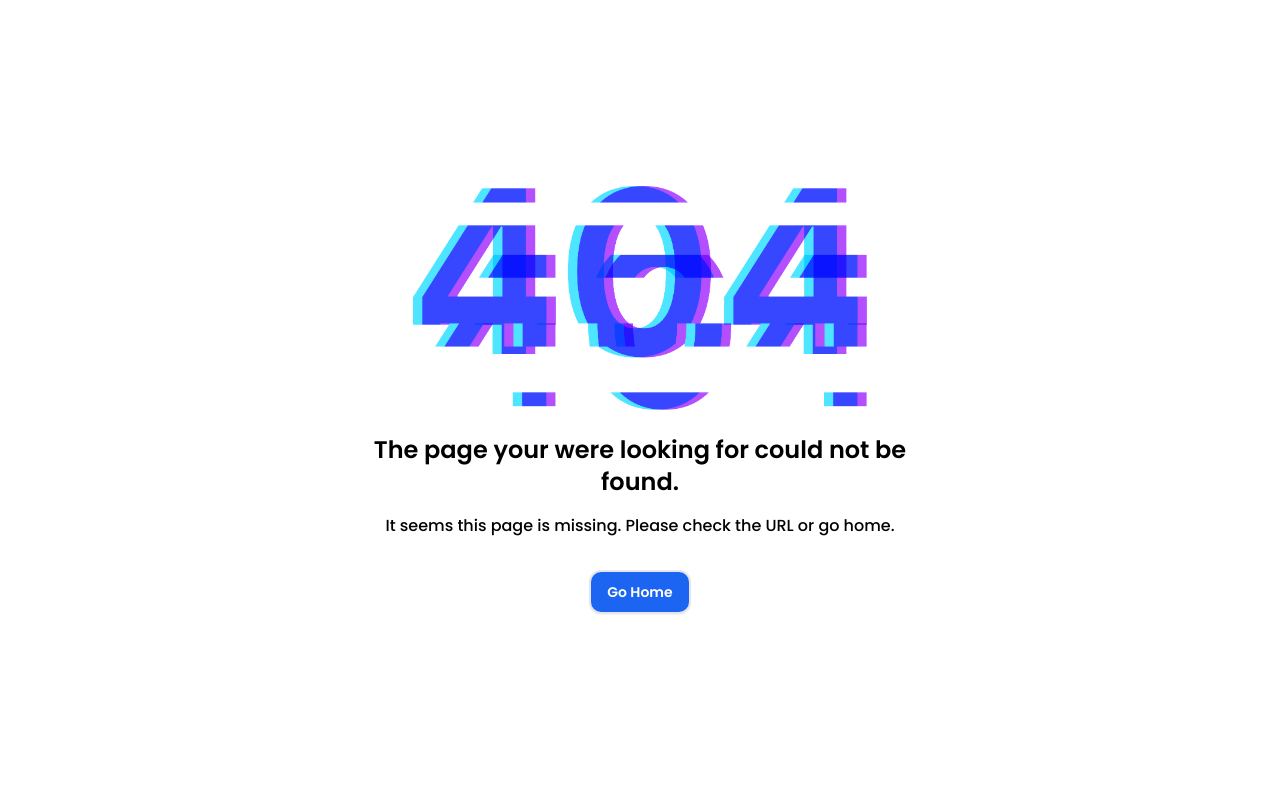
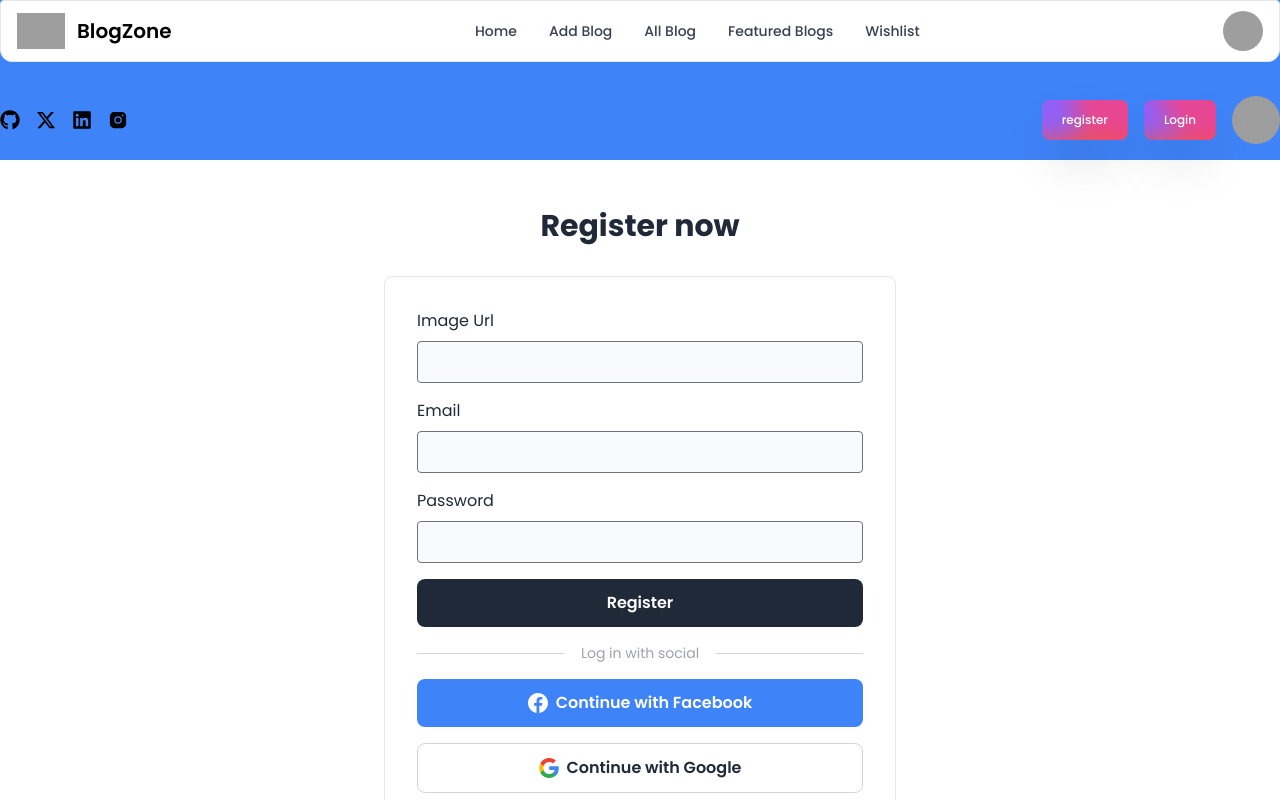
Before and after one commit to jalal-uddin-sharif/blog-zone, a React (Vite) app: page /register in a window 1280 px wide. Shown: the top 800 px of the page. Built offline with nearby package versions, Linux system fonts and the light colour scheme; grey boxes are pictures that could not be loaded.

Commit message:
designed register page

```diff
--- a/package.json
+++ b/package.json
@@ -17,6 +17,7 @@
     "flowbite-react": "^0.9.0",
     "react": "^18.2.0",
     "react-dom": "^18.2.0",
+    "react-hook-form": "^7.51.4",
     "react-icons": "^5.2.1",
     "react-router-dom": "^6.23.0"
   },
--- a/src/Authentication/Register.jsx
+++ b/src/Authentication/Register.jsx
@@ -1,7 +1,87 @@
+import { useForm } from "react-hook-form"
+import { Link } from "react-router-dom";
 const Register = () => {
+    const {
+        register,
+        formState: { errors },
+        handleSubmit,
+    } = useForm()
+    const onSubmit = (data) => {
+        console.log(data);
+    }
+    console.log(errors);
     return (
         <div>
+            <div className="bg-white py-6 sm:py-8 lg:py-12">
+                <div className="mx-auto max-w-screen-2xl px-4 md:px-8">
+                    <h2 className="mb-4 text-center text-2xl font-bold text-gray-800 md:mb-8 lg:text-3xl">Register now</h2>
 
+                    <form onSubmit={handleSubmit(onSubmit)} className="mx-auto max-w-lg rounded-lg border">
+                        <div className="flex flex-col gap-4 p-4 md:p-8">
+                            <div>
+                                <label for="image" className="mb-2 inline-block text-sm text-gray-800 sm:text-base">Image Url</label>
+                                <input type="text" name="image" className="w-full rounded border bg-gray-50 px-3 py-2 text-gray-800 outline-none ring-indigo-300 transition duration-100 focus:ring"
+                                    {...register("image", { required: true })}
+                                    aria-invalid={errors.image ? "true" : "false"} />
+
+                            </div>
+                            <div>
+                                <label for="email" className="mb-2 inline-block text-sm text-gray-800 sm:text-base">Email</label>
+                                <input type="email" name="email" className="w-full rounded border bg-gray-50 px-3 py-2 text-gray-800 outline-none ring-indigo-300 transition duration-100 focus:ring"
+                                    {...register("firstName", { required: true })}
+                                    aria-invalid={errors.firstName ? "true" : "false"} />
+                                {errors.firstName?.type === "required" && (
+                                    <p role="alert">Email is required</p>
+                                )}
+                            </div>
+
+                            <div>
+                                <label for="password" className="mb-2 inline-block text-sm text-gray-800 sm:text-base">Password</label>
+                                <input name="password"
+                                    type="password" className="w-full rounded border bg-gray-50 px-3 py-2 text-gray-800 outline-none ring-indigo-300 transition duration-100 focus:ring"
+                                    {...register("password", {
+                                        required: "Password required", minLength: 6,
+                                        pattern: /^(?=.*[A-Z])(?=.*[a-z])(?=.*[!@#$%^&*()_+{}|:"<>?])(?!.*\s).{8,}$/
+                                    })}
+                                    aria-invalid={errors.password ? "true" : "false"} />
+                                {errors.password && <span className="text-red-700" role="alert">{errors.password.message}</span>}
+                                {errors.password?.type === 'minLength' && <span className="text-red-700" role="alert">Password mustbe 6 charecter</span>}
+                                {errors.password?.type === 'pattern' && <span className="text-red-700" role="alert">Password at least one upperrcase ande lowercase and one special charecter</span>}
+                            </div>
+
+                            <button type="submit" className="block rounded-lg bg-gray-800 px-8 py-3 text-center text-sm font-semibold text-white outline-none ring-gray-300 transition duration-100 hover:bg-gray-700 focus-visible:ring active:bg-gray-600 md:text-base">Register</button>
+
+                            <div className="relative flex items-center justify-center">
+                                <span className="absolute inset-x-0 h-px bg-gray-300"></span>
+                                <span className="relative bg-white px-4 text-sm text-gray-400">Log in with social</span>
+                            </div>
+
+                            <h1 className="flex cursor-pointer items-center justify-center gap-2 rounded-lg bg-blue-500 px-8 py-3 text-center text-sm font-semibold text-white outline-none ring-blue-300 transition duration-100 hover:bg-blue-600 focus-visible:ring active:bg-blue-700 md:text-base">
+                                <svg className="h-5 w-5 shrink-0" width="24" height="24" viewBox="0 0 24 24" fill="none" xmlns="http://www.w3.org/2000/svg">
+                                    <path d="M12 0C5.37273 0 0 5.37273 0 12C0 18.0164 4.43182 22.9838 10.2065 23.8516V15.1805H7.23764V12.0262H10.2065V9.92727C10.2065 6.45218 11.8996 4.92655 14.7878 4.92655C16.1711 4.92655 16.9025 5.02909 17.2489 5.076V7.82945H15.2787C14.0525 7.82945 13.6244 8.99182 13.6244 10.302V12.0262H17.2178L16.7302 15.1805H13.6244V23.8773C19.4815 23.0825 24 18.0747 24 12C24 5.37273 18.6273 0 12 0Z" fill="white" />
+                                </svg>
+
+                                Continue with Facebook
+                            </h1>
+
+                            <h1 className="flex cursor-pointer items-center justify-center gap-2 rounded-lg border border-gray-300 bg-white px-8 py-3 text-center text-sm font-semibold text-gray-800 outline-none ring-gray-300 transition duration-100 hover:bg-gray-100 focus-visible:ring active:bg-gray-200 md:text-base">
+                                <svg className="h-5 w-5 shrink-0" width="24" height="24" viewBox="0 0 24 24" fill="none" xmlns="http://www.w3.org/2000/svg">
+                                    <path d="M23.7449 12.27C23.7449 11.48 23.6749 10.73 23.5549 10H12.2549V14.51H18.7249C18.4349 15.99 17.5849 17.24 16.3249 18.09V21.09H20.1849C22.4449 19 23.7449 15.92 23.7449 12.27Z" fill="#4285F4" />
+                                    <path d="M12.2549 24C15.4949 24 18.2049 22.92 20.1849 21.09L16.3249 18.09C15.2449 18.81 13.8749 19.25 12.2549 19.25C9.12492 19.25 6.47492 17.14 5.52492 14.29H1.54492V17.38C3.51492 21.3 7.56492 24 12.2549 24Z" fill="#34A853" />
+                                    <path d="M5.52488 14.29C5.27488 13.57 5.14488 12.8 5.14488 12C5.14488 11.2 5.28488 10.43 5.52488 9.71V6.62H1.54488C0.724882 8.24 0.254883 10.06 0.254883 12C0.254883 13.94 0.724882 15.76 1.54488 17.38L5.52488 14.29Z" fill="#FBBC05" />
+                                    <path d="M12.2549 4.75C14.0249 4.75 15.6049 5.36 16.8549 6.55L20.2749 3.13C18.2049 1.19 15.4949 0 12.2549 0C7.56492 0 3.51492 2.7 1.54492 6.62L5.52492 9.71C6.47492 6.86 9.12492 4.75 12.2549 4.75Z" fill="#EA4335" />
+                                </svg>
+
+                                Continue with Google
+                            </h1>
+                        </div>
+
+                        <div className="flex items-center justify-center bg-gray-100 p-4">
+                            <p className="text-center text-sm text-gray-500">Don't have an account? <Link to={'/login'} className="text-indigo-500 transition duration-100 hover:text-indigo-600 active:text-indigo-700">Login</Link></p>
+                        </div>
+                    </form>
+                </div>
+            </div>
         </div>
     );
 };
--- a/src/Routes/Routes.jsx
+++ b/src/Routes/Routes.jsx
@@ -6,6 +6,7 @@ import AddBlog from "../Pages/AddBlog";
 import Wishlist from "../Pages/Wishlist";
 import FeaturedBlogs from "../Pages/FeaturedBlogs";
 import Error from "../Pages/Error";
+import Register from "../Authentication/Register";
 
 export const router = createBrowserRouter([
   {
@@ -36,6 +37,11 @@ export const router = createBrowserRouter([
         element: <Wishlist/>
 
       },
+      {
+        path: "/register",
+        element: <Register/>
+
+      },
     ]
   },
 ]);
--- a/src/Shared/Navbar.jsx
+++ b/src/Shared/Navbar.jsx
@@ -3,6 +3,7 @@ import Nav from '../component/Nav'
 import { FaGithub } from "react-icons/fa";
 import { FaLinkedin, FaXTwitter } from "react-icons/fa6";
 import { PiInstagramLogoFill } from "react-icons/pi";
+import { Link } from "react-router-dom";
 
 const Navbar = () => {
   const [isOpen, setIsOpen] = useState(false);
@@ -24,22 +25,22 @@ const Navbar = () => {
             <img  className="h-12 w-12 rounded-full ml-4 hover:outline-lime-500 hover:outline cursor-pointer" src="https://i.ibb.co/CbVrJKD/ezgif-3-d504b87119.jpg" alt="" />
 
             <div className="flex gap-4">
-            <a href="#_" class="relative text-xs  items-center justify-center inline-block p-4 px-5 py-3 overflow-hidden font-medium text-indigo-600 rounded-lg shadow-2xl group">
-              <span class="absolute top-0 left-0 w-40 h-40 -mt-10 -ml-3 transition-all duration-700 bg-red-500 rounded-full blur-md ease"></span>
-              <span class="absolute inset-0 w-full h-full transition duration-700 group-hover:rotate-180 ease">
-                <span class="absolute bottom-0 left-0 w-24 h-24 -ml-10 bg-purple-500 rounded-full blur-md"></span>
-                <span class="absolute bottom-0 right-0 w-24 h-24 -mr-10 bg-pink-500 rounded-full blur-md"></span>
+            <a href="#_" className="relative text-xs  items-center justify-center inline-block p-4 px-5 py-3 overflow-hidden font-medium text-indigo-600 rounded-lg shadow-2xl group">
+              <span className="absolute top-0 left-0 w-40 h-40 -mt-10 -ml-3 transition-all duration-700 bg-red-500 rounded-full blur-md ease"></span>
+              <span className="absolute inset-0 w-full h-full transition duration-700 group-hover:rotate-180 ease">
+                <span className="absolute bottom-0 left-0 w-24 h-24 -ml-10 bg-purple-500 rounded-full blur-md"></span>
+                <span className="absolute bottom-0 right-0 w-24 h-24 -mr-10 bg-pink-500 rounded-full blur-md"></span>
               </span>
-              <span class="relative text-white">Login</span>
+              <span className="relative text-white">Login</span>
             </a>
-            <a href="#_" class="relative text-xs  items-center justify-center inline-block p-4 px-5 py-3 overflow-hidden font-medium text-indigo-600 rounded-lg shadow-2xl group">
-              <span class="absolute top-0 left-0 w-40 h-40 -mt-10 -ml-3 transition-all duration-700 bg-red-500 rounded-full blur-md ease"></span>
-              <span class="absolute inset-0 w-full h-full transition duration-700 group-hover:rotate-180 ease">
-                <span class="absolute bottom-0 left-0 w-24 h-24 -ml-10 bg-purple-500 rounded-full blur-md"></span>
-                <span class="absolute bottom-0 right-0 w-24 h-24 -mr-10 bg-pink-500 rounded-full blur-md"></span>
+            <Link to={'/register'} className="relative text-xs  items-center justify-center inline-block p-4 px-5 py-3 overflow-hidden font-medium text-indigo-600 rounded-lg shadow-2xl group">
+              <span className="absolute top-0 left-0 w-40 h-40 -mt-10 -ml-3 transition-all duration-700 bg-red-500 rounded-full blur-md ease"></span>
+              <span className="absolute inset-0 w-full h-full transition duration-700 group-hover:rotate-180 ease">
+                <span className="absolute bottom-0 left-0 w-24 h-24 -ml-10 bg-purple-500 rounded-full blur-md"></span>
+                <span className="absolute bottom-0 right-0 w-24 h-24 -mr-10 bg-pink-500 rounded-full blur-md"></span>
               </span>
-              <span class="relative text-white">register</span>
-            </a>
+              <span className="relative text-white">register</span>
+            </Link>
             </div>
 
           </div>
```
Also changed, not shown: 1 other file (tests, documents, lock files or other folders).
